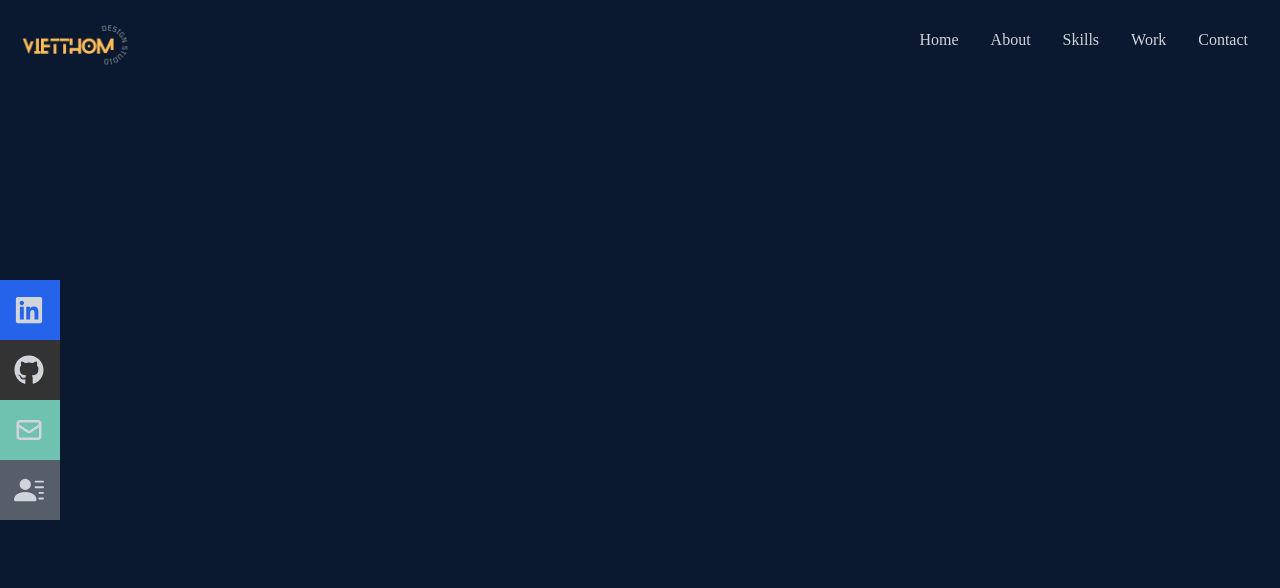
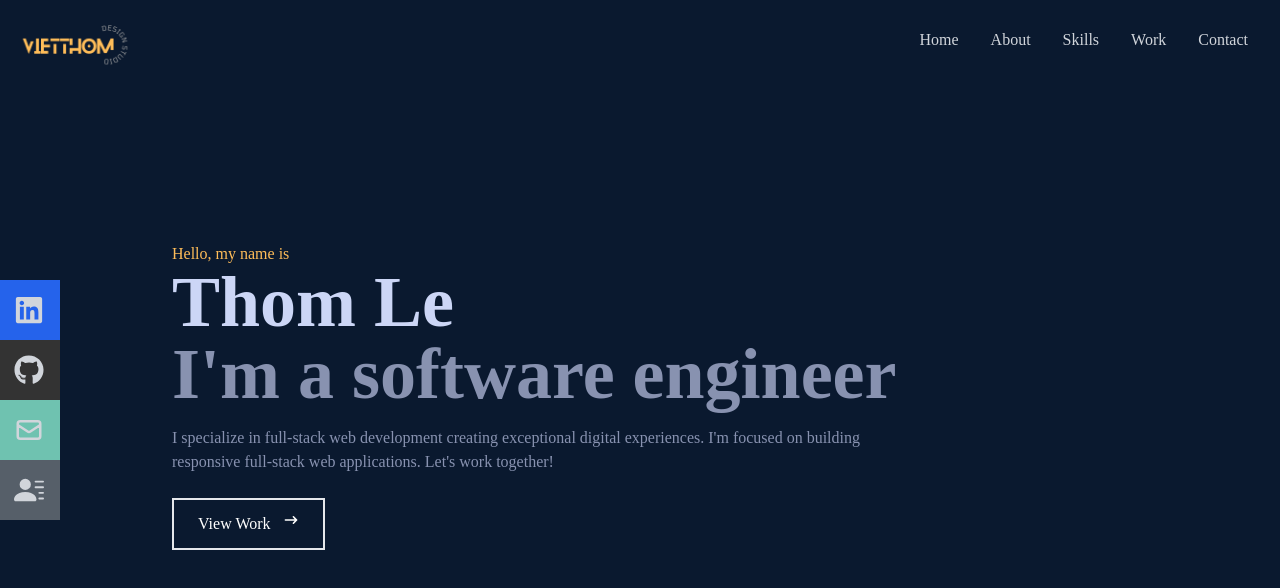
Before and after one commit to vietthom/react-portfolio, a React (Create React App) app in the folder portfolio-app/: page / in a window 1280 px wide. Shown: the top 588 px of the page. Built offline with nearby package versions, Linux system fonts and the light colour scheme.

Commit message:
created home component

```diff
--- a/portfolio-app/src/components/Home.jsx
+++ b/portfolio-app/src/components/Home.jsx
@@ -3,8 +3,26 @@ import {HiArrowNarrowRight} from 'react-icons/hi'
 
 const Home = () => {
   return (
-    <div className='w-full h-screen bg-[#0a192f]'>
+    <div name='home' className='w-full h-screen bg-[#0a192f]'>
 
+      {/* Container */}
+      <div className='max-w-[1000px] mx-auto px-8 flex flex-col justify-center h-full'>
+        <p className='text-[#ffbd59] text-600'>Hello, my name is</p>
+        <h1 className='text-4xl sm:text-7xl font-bold text-[#ccd6f6]'>Thom Le</h1>
+        <h2 className='text-4xl sm:text-7xl font-bold text-[#8892b0]'>I'm a software engineer</h2>
+        <p className='text-[#8892b0] py-4 max-w-[700px]'>
+            I specialize in full-stack web development creating exceptional digital experiences.
+            I'm focused on building responsive full-stack web applications. Let's work together!
+        </p>
+        <div>
+          <button className='text-white group border-2 px-6 py-3 my-2 flex items-cener hover:bg-amber-600 hover:border-amber-600'>
+            View Work
+            <span className='group-hover:rotate-90 duration-300'>
+              <HiArrowNarrowRight className='ml-3' />
+            </span>
+          </button>
+        </div>
+      </div>
     </div>
   )
 }
--- a/portfolio-app/src/components/Navbar.jsx
+++ b/portfolio-app/src/components/Navbar.jsx
@@ -62,7 +62,7 @@ const Navbar = () => {
           <li className='w-[160px] h-[60px] flex justify-between items-center ml-[-100px] hover:ml-[-10px] duration-300 bg-[#6fc2b0]'>
             <a
               className='flex justify-between items-center w-full text-gray-300'
-              href='/'
+              href='https://github.com/vietthom' target='_blank'
             >
               Email <HiOutlineMail size={30} />
             </a>
```
